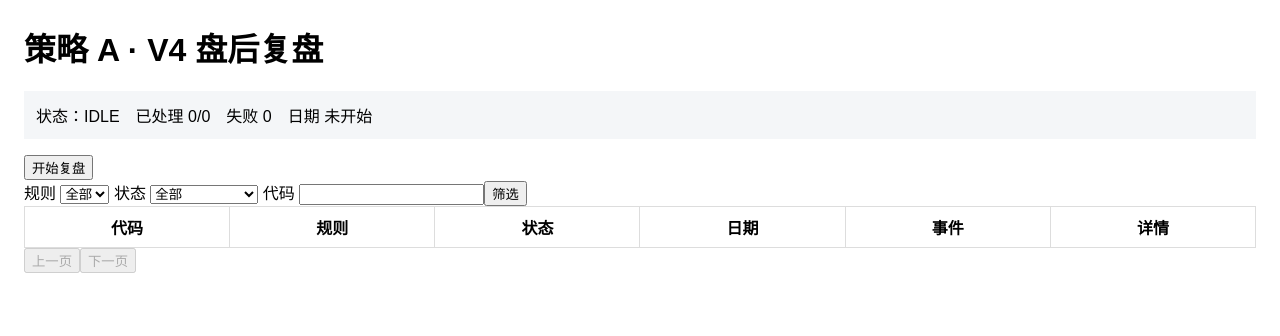
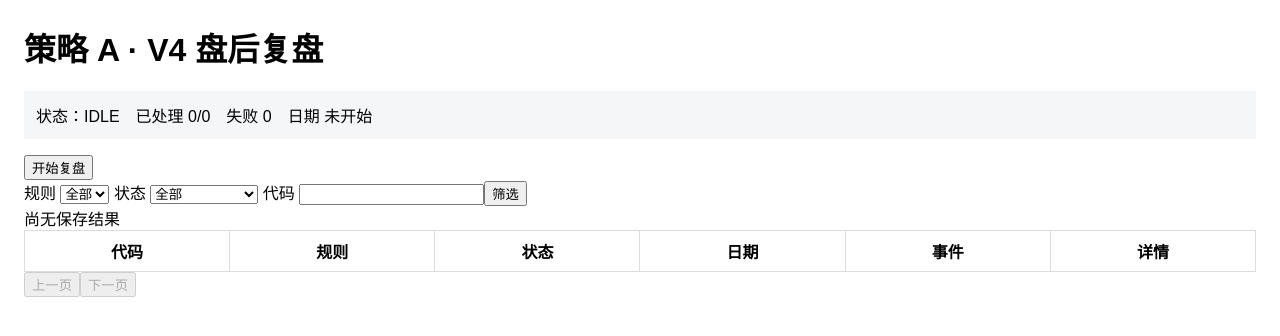
Before and after one commit to ybac1ybac1-glitch/-, a Flask app: page /strategy/a/v4 in a window 1280 px wide. Shown: the top 336 px of the page. Run offline with Flask 3, Linux system fonts and the light colour scheme; data that the repository does not hold is empty.

Commit message:
finish usable strategy A web interactions

```diff
--- a/backend/templates/strategy_a_v4.html
+++ b/backend/templates/strategy_a_v4.html
@@ -1,18 +1,20 @@
 <!doctype html><meta charset="utf-8"><title>策略 A · V4 盘后复盘</title>
-<style>body{font-family:Arial;margin:24px}table{border-collapse:collapse;width:100%}td,th{padding:8px;border:1px solid #ddd}.bar{padding:12px;background:#f4f6f8;margin-bottom:16px}.error{color:#b00}</style>
+<style>body{font-family:Arial;margin:24px}table{border-collapse:collapse;width:100%}td,th{padding:8px;border:1px solid #ddd}.bar{padding:12px;background:#f4f6f8;margin-bottom:16px}.error{color:#b00}.warn{color:#a65b00}</style>
 <h1>策略 A · V4 盘后复盘</h1>
 <div class="bar"><span id="status">状态：{{ status.status }}</span>　<span id="progress">已处理 {{ status.processed }}/{{ status.total }}</span>　<span id="failed">失败 {{ status.failed }}</span>　<span id="date">日期 {{ status.asof_date or '未开始' }}</span></div>
 <button id="start">开始复盘</button> <span id="notice"></span>
 <div><label>规则 <select id="rule"><option value="">全部</option>{% for i in range(1,10) %}<option>A0{{ i }}</option>{% endfor %}</select></label>
 <label>状态 <select id="state"><option value="">全部</option><option>CANDIDATE</option><option>CONFIRMED</option><option>INVALIDATED</option></select></label>
-<label>代码 <input id="code"></label><button onclick="load(1)">筛选</button></div>
-<div id="summary">{% if result.scan %}上次成功复盘：{{ result.scan.asof_date }}，命中股票 {{ result.scan.stock_count }}，信号 {{ result.scan.signal_count }}{% else %}尚无保存结果{% endif %}</div>
+<label>代码 <input id="code"></label><button id="filter">筛选</button></div>
+<div id="summary">{% if result.scan %}上次成功复盘：{{ result.scan.asof_date }}，命中股票 {{ result.scan.stock_count }}，信号 {{ result.scan.signal_count }}{% if result.scan.partial %} <span class="warn">（部分样本，不代表全市场）</span>{% endif %}{% else %}尚无保存结果，请点击“开始复盘”。{% endif %}</div>
 <table><thead><tr><th>代码</th><th>规则</th><th>状态</th><th>日期</th><th>事件</th><th>详情</th></tr></thead><tbody id="rows"></tbody></table>
-<button onclick="load(page-1)" id="prev">上一页</button><button onclick="load(page+1)" id="next">下一页</button>
+<button id="prev">上一页</button><button id="next">下一页</button>
 <script>
-let page=1, size=50, timer=null;
-function qs(){let p=new URLSearchParams({page,page_size:size});let r=rule.value,s=state.value,c=code.value.trim();if(r)p.set('rule_id',r);if(s)p.set('state',s);if(c)p.set('code',c);return p}
-async function load(p){if(p<1)return;page=p;let r=await fetch('/strategy/a/v4/results?'+qs());let d=await r.json();let body=document.getElementById('rows');body.innerHTML='';(d.items||[]).forEach(x=>{let tr=document.createElement('tr');tr.innerHTML='<td>'+x.ts_code+'</td><td>'+x.rule_id+'</td><td>'+x.state+'</td><td>'+x.signal_date+'</td><td>'+x.event_id+'</td><td><a href="/stock/'+x.ts_code+'">查看K线</a></td>';body.appendChild(tr)});prev.disabled=page<=1;next.disabled=(d.items||[]).length<size;summary.textContent=d.scan?'复盘日期 '+d.scan.asof_date+'，命中股票 '+d.scan.stock_count+'，信号 '+d.scan.signal_count:''}
-async function poll(){let d=await (await fetch('/strategy/a/v4/status')).json();status.textContent='状态：'+d.status;progress.textContent='已处理 '+d.processed+'/'+d.total;failed.textContent='失败 '+d.failed;date.textContent='日期 '+(d.asof_date||'未开始');if(d.status==='RUNNING')timer=setTimeout(poll,1000);else{load(1);notice.textContent=d.status==='FAILED'?'扫描失败：'+(d.error||'未知错误'):'已完成'}}
-start.onclick=async()=>{let r=await fetch('/strategy/a/v4/start',{method:'POST'});let d=await r.json();if(r.status===409){notice.textContent='已有扫描任务运行中';return}if(!r.ok){notice.textContent=d.error||'启动失败';return}notice.textContent='后台扫描已启动';poll()};load(1);
+let page=1,size=50,timer=null;
+const el=id=>document.getElementById(id);
+function qs(){const p=new URLSearchParams({page,page_size:size}),r=el('rule').value,s=el('state').value,c=el('code').value.trim();if(r)p.set('rule_id',r);if(s)p.set('state',s);if(c)p.set('code',c);return p}
+async function load(p){if(p<1)return;page=p;const r=await fetch('/strategy/a/v4/results?'+qs()),d=await r.json(),body=el('rows');body.innerHTML='';(d.items||[]).forEach(x=>{const tr=document.createElement('tr');tr.innerHTML='<td>'+x.ts_code+'</td><td>'+x.rule_id+'</td><td>'+x.state+'</td><td>'+x.signal_date+'</td><td>'+x.event_id+'</td><td><a href="/stock/'+x.ts_code+'">查看K线</a></td>';body.appendChild(tr)});el('prev').disabled=page<=1;el('next').disabled=(d.items||[]).length<size;el('summary').textContent=d.scan?'复盘日期 '+d.scan.asof_date+'，命中股票 '+d.total_matches+'，信号 '+d.total_signals+(d.scan.partial?'（部分样本，不代表全市场）':''): '尚无保存结果'}
+async function poll(){const d=await (await fetch('/strategy/a/v4/status')).json();el('status').textContent='状态：'+d.status;el('progress').textContent='已处理 '+d.processed+'/'+d.total;el('failed').textContent='失败 '+d.failed;el('date').textContent='日期 '+(d.asof_date||'未开始');if(d.status==='RUNNING')timer=setTimeout(poll,1000);else{load(1);el('notice').textContent=d.status==='FAILED'?'扫描失败：'+(d.error||'未知错误'):'已完成'}}
+el('filter').onclick=()=>load(1);el('prev').onclick=()=>load(page-1);el('next').onclick=()=>load(page+1);
+el('start').onclick=async()=>{const r=await fetch('/strategy/a/v4/start',{method:'POST'}),d=await r.json();if(r.status===409){el('notice').textContent='已有扫描任务运行中';return}if(!r.ok){el('notice').textContent=d.error||'启动失败';return}el('notice').textContent='后台扫描已启动';poll()};load(1);
 </script>
```
